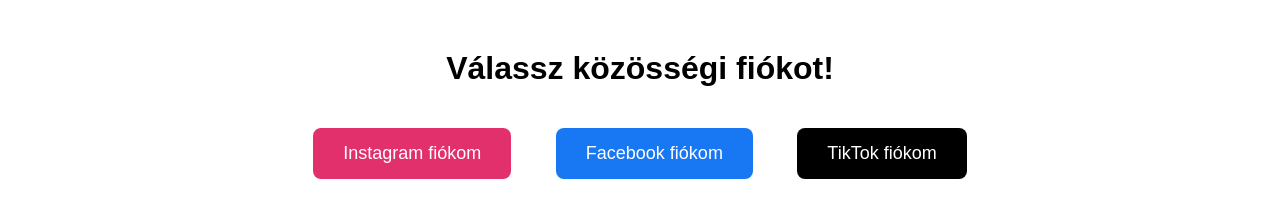
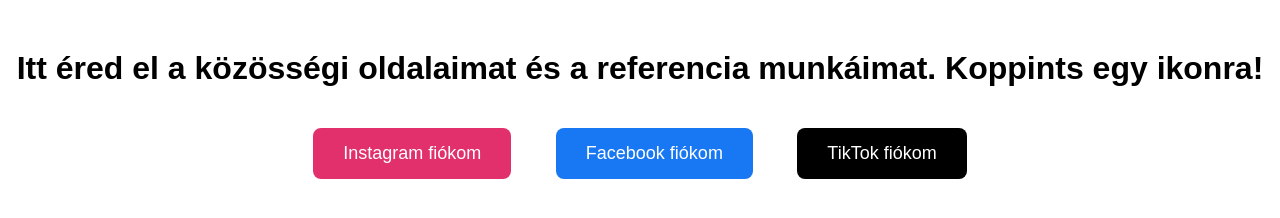
Before and after one commit to mtechpecs/M-Tech, a plain HTML site: page index.html in a window 1280 px wide. Drawn offline with Linux system fonts and the light colour scheme.

Commit message:
Update index.html with new title and content

```diff
--- a/index.html
+++ b/index.html
@@ -2,8 +2,7 @@
 <html lang="hu">
 <head>
   <meta charset="UTF-8">
-  <title>Itt éred el a közösségi oldalaimat és a referencia munkáimat.
-Koppints egy ikonra!</title>
+  <title>M-Tech</title>
   <style>
     body { font-family: Arial, sans-serif; text-align: center; margin-top: 50px; }
     .btn {
@@ -22,7 +21,8 @@ Koppints egy ikonra!</title>
   </style>
 </head>
 <body>
-  <h1>Válassz közösségi fiókot!</h1>
+  <h1>Itt éred el a közösségi oldalaimat és a referencia munkáimat.
+Koppints egy ikonra!</h1>
   <a href="https://www.instagram.com/mtechpecs?igsh=MThqNm83ZzEyY2h1ZA==" class="btn instagram">Instagram fiókom</a>
   <a href="https://www.facebook.com/share/14KSK3BCMea/?mibextid=wwXIfr" class="btn facebook">Facebook fiókom</a>
   <a href="https://www.tiktok.com/@m.tech.1.9.9.6?_r=1&_t=ZN-91tNf5GSDuI" class="btn tiktok">TikTok fiókom</a>
```
